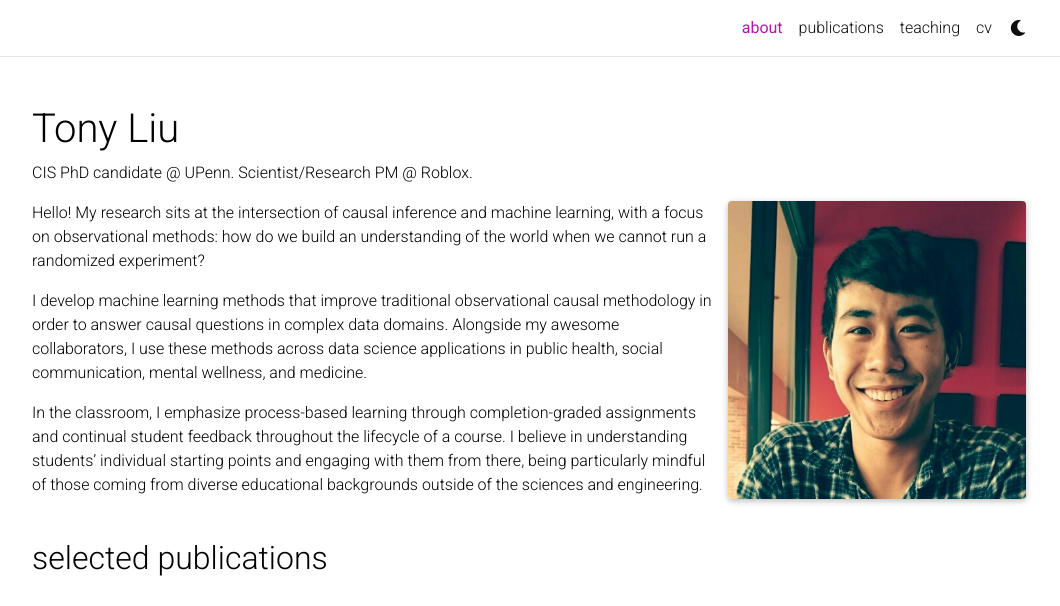
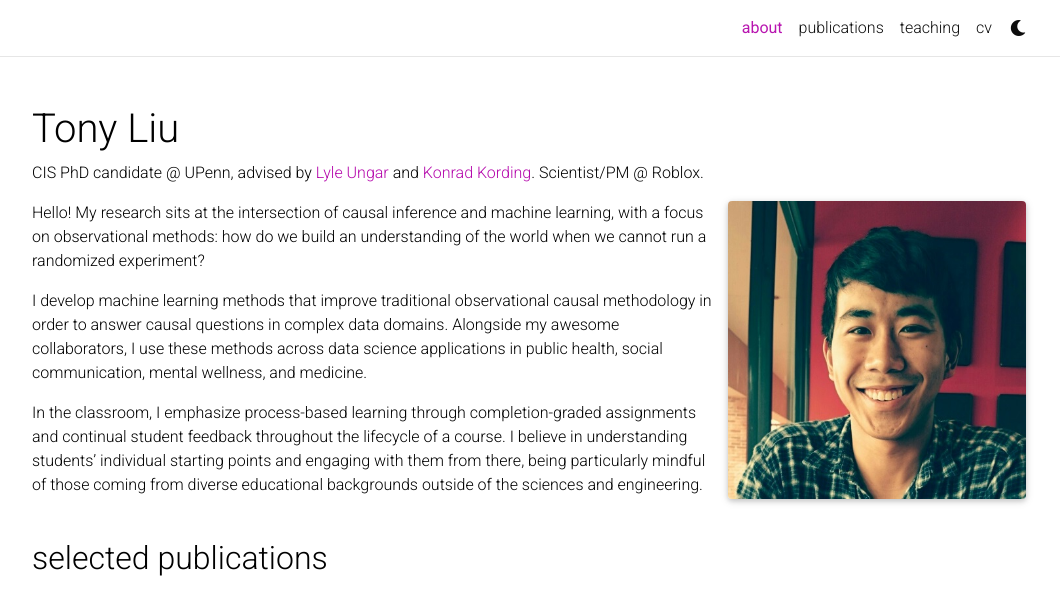
Before and after one commit to tliutony/tliutony.github.io, a Jekyll site: the page built from _pages/about.md, in a window 1280 px wide and 932 px high, cut to the strip 0-606 px from the top of the window. Shown: the whole strip, without its empty margins (111-1171 px from the left). Built offline with Jekyll 4.4.1, drawn with Linux system fonts in a browser that asks for light colours; full-size pictures stand in for the smaller copies a plugin makes; comment, search, counter and statistics services are not loaded; a style sheet for code colours, icons or effects is not loaded.

Commit message:
add advisers

```diff
--- a/_pages/about.md
+++ b/_pages/about.md
@@ -2,7 +2,7 @@
 layout: about
 title: about
 permalink: /
-subtitle: CIS PhD candidate @ UPenn. Scientist/Research PM @ Roblox. #<a href='#'>Univeristy of Pennsylvania</a>. <a href='#'>Roblox</a>.
+subtitle: CIS PhD candidate @ UPenn, advised by <a href="https://www.cis.upenn.edu/~ungar/">Lyle Ungar</a> and <a href="https://kordinglab.com/">Konrad Kording</a>. Scientist/PM @ Roblox. #<a href='#'>Univeristy of Pennsylvania</a>. <a href='#'>Roblox</a>.
 #Address. Contacts. Moto. Etc.
 
 profile:
```
